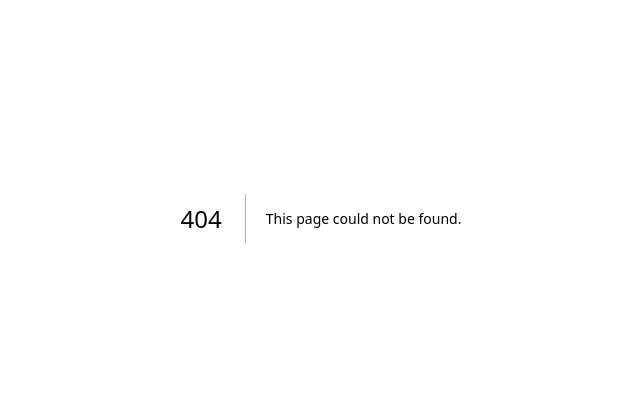
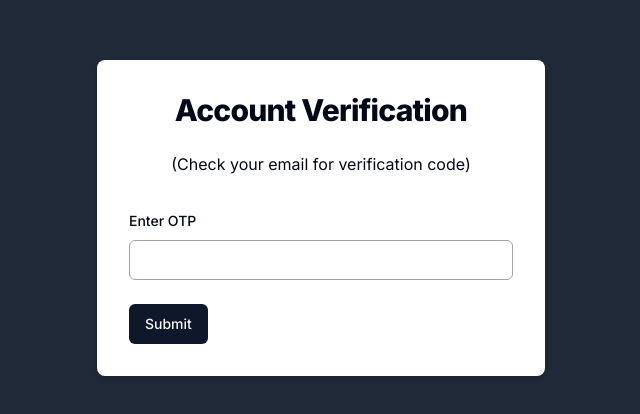
Before and after one commit to tBawa88/WhisperIt, a Next.js app: page /verify/1 in a window 1280 px wide. Before the commit this address had no page. Shown: the part 182-596 px from the top of the page, without its empty margins (319-959 px from the left). Built offline with nearby package versions, Linux system fonts and the light colour scheme.

Commit message:
feat: verify-code/[username] route added

```diff
--- a/src/app/(auth)/sign-up/page.tsx
+++ b/src/app/(auth)/sign-up/page.tsx
@@ -28,10 +28,10 @@
 
 const page = () => {
     const [username, setUsername] = useState('');
+    const debounced = useDebounceCallback(setUsername, 700);
     const [usernameMessage, setUsernameMessage] = useState('');
     const [isCheckingUsername, setIsCheckingUsername] = useState(false);
     const [isSubmitting, setIsSubmitting] = useState(false);
-    const debounced = useDebounceCallback(setUsername, 700);
     const { toast } = useToast();
     const router = useRouter();
 
@@ -65,13 +65,10 @@
     }, [username])
 
     const onSubmit = async (data: z.infer<typeof signUpSchema>) => {
-
-        console.log('FORM SUBMITTED')
         setIsSubmitting(true);
         try {
             //send post request to sign-up api
             const response = await axios.post<ApiResponse>('/api/sign-up', data);
-            console.log("Response returned from the API -> ", response.data);
             if (response.data.success) {
                 toast({
                     title: 'Success',
@@ -85,8 +82,6 @@
                     variant: "destructive"
                 });
             }
-
-            //
         } catch (error) {
             console.error("Error in sign-up of user ->", error)
             toast({
--- /dev/null
+++ b/src/app/(auth)/verify/[username]/page.tsx
@@ -0,0 +1,103 @@
+'use client';
+import { Button } from '@/components/ui/button';
+import { Form, FormControl, FormField, FormItem, FormLabel, FormMessage } from '@/components/ui/form';
+import { Input } from '@/components/ui/input';
+import { useToast } from '@/components/ui/use-toast';
+import { verifySchema } from '@/schemas/verifySchema';
+import { ApiResponse } from '@/types/ApiResponse';
+import { zodResolver } from '@hookform/resolvers/zod';
+import axios, { AxiosError } from 'axios';
+import { useParams, useRouter } from 'next/navigation';
+import React, { useState } from 'react';
+import { useForm } from 'react-hook-form';
+import { z } from 'zod';
+
+const VerifyAccount = () => {
+    const [isVerifying, setIsveryfying] = useState(false);
+    const router = useRouter();
+    const params = useParams<{ username: string }>();
+    const { toast } = useToast();
+
+    // react-hook-form validator object using zodResolver
+    const register = useForm<z.infer<typeof verifySchema>>({
+        resolver: zodResolver(verifySchema),
+        defaultValues: {
+            code: ''
+        }
+    })
+
+    //onSubmit goes in register.handleSubmit
+    const onSubmit = async (data: z.infer<typeof verifySchema>) => {
+        try {
+
+            const response = await axios.post('/api/verify-code', {
+                code: data.code,
+                username: params.username
+            })
+            if (response.data.success) {
+                toast({
+                    title: "Success",
+                    description: response.data.message,
+                    variant: 'default'
+                })
+                router.replace('/sign-in');
+            } else {
+                toast({
+                    title: "Failed Verification",
+                    description: response.data.message,
+                    variant: 'destructive'
+                })
+            }
+        } catch (error) {
+            const axiosError = error as AxiosError<ApiResponse>;
+            console.error("Error in sign-up of user ->", axiosError.response?.data.message)
+            toast({
+                title: "Signup Failed",
+                description: axiosError.response?.data.message,
+                variant: "destructive"
+            })
+        }
+    }
+
+
+    return (
+        <>
+            <div className="flex justify-center items-center min-h-screen bg-gray-800">
+                <div className="w-full max-w-md p-8 space-y-8 bg-white rounded-lg shadow-md">
+                    <div className="text-center">
+                        <h1 className="text-3xl font-extrabold tracking-tight lg:text-3xl mb-6">
+                            Account Verification
+                        </h1>
+                        <p className="mb-4  text-md">
+                            (Check your email for verification code)
+                        </p>
+                    </div>
+                    <Form {...register}>
+                        <form onSubmit={register.handleSubmit(onSubmit)} className="space-y-6">
+                            <FormField
+                                name="code"
+                                control={register.control}
+                                render={({ field }) => (
+                                    <FormItem>
+                                        <FormLabel>Enter OTP</FormLabel>
+                                        <FormControl>
+                                            <Input
+                                                className='border-solid border-stone-400 focus:border-none'
+                                                {...field}
+
+                                            />
+                                        </FormControl>
+                                        <FormMessage />
+                                    </FormItem>
+                                )}
+                            />
+                            <Button type="submit">Submit</Button>
+                        </form>
+                    </Form>
+                </div>
+            </div>
+        </>
+    );
+};
+
+export default VerifyAccount;
```
